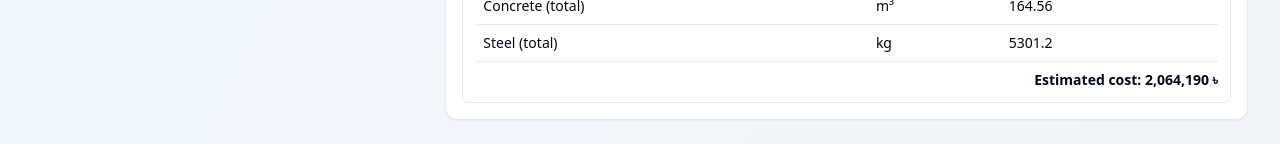
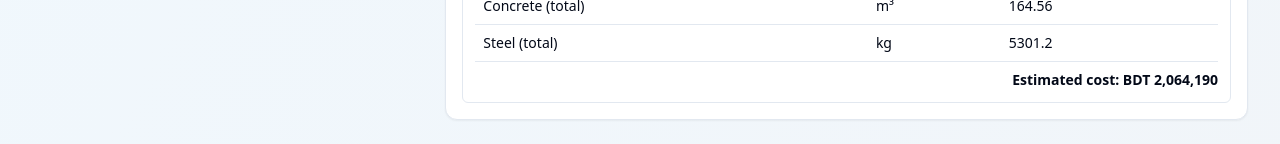
Before and after one commit to sathisamadder/Structure_v1.1, a React (Vite) app: page / in a window 1280 px wide. Shown: the part 2314-2458 px from the top of the page. Built offline with nearby package versions, Linux system fonts and the light colour scheme; no server answers.

Commit message:
Change currency label to BDT in ResultsPanel
cgen-848b4933030047cc82ddf90ef1e2cf7a

```diff
--- a/client/components/structural/ResultsPanel.tsx
+++ b/client/components/structural/ResultsPanel.tsx
@@ -115,7 +115,7 @@ export default function ResultsPanel({ results }: { results: AnalysisResults })
             </tbody>
           </table>
         </div>
-        <div className="text-right text-sm mt-2 font-semibold">Estimated cost: {results.cost.totalCost.toLocaleString()} ৳</div>
+        <div className="text-right text-sm mt-2 font-semibold">Estimated cost: BDT {results.cost.totalCost.toLocaleString()}</div>
       </Section>
     </div>
   );
```
